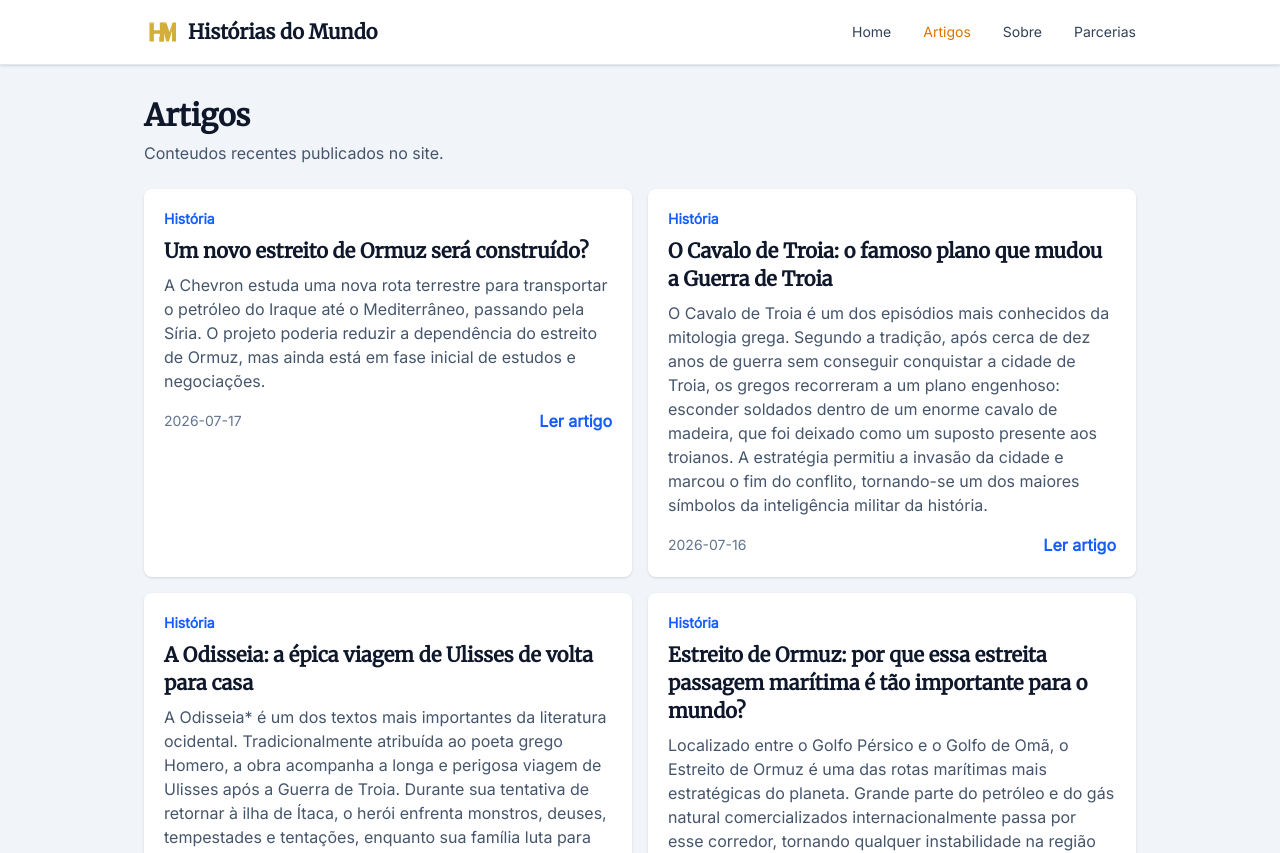
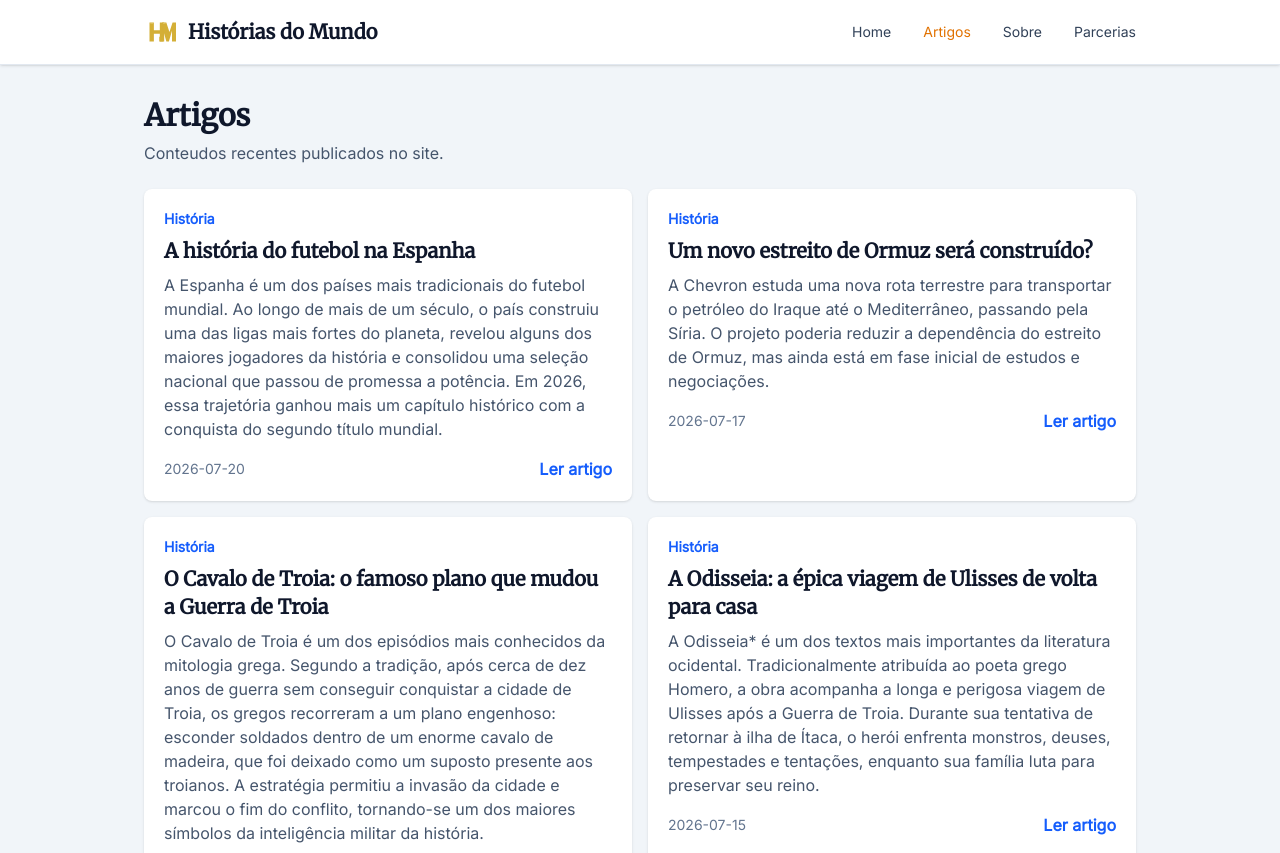
Before and after one commit to jordanlp19/Hist-rias-do-mundo, a React (Vite) app in the folder frontend/: page /artigos in a window 1280 px wide. Shown: the top 853 px of the page. Built offline with nearby package versions, Linux system fonts and the light colour scheme; what tailwind-animations would draw is missing.

Commit message:
Novo artigo

```diff
--- a/frontend/src/data/articles.js
+++ b/frontend/src/data/articles.js
@@ -3,6 +3,7 @@ import hormuzImage from "../assets/articles/Strait_of_Hormuz.webp";
 import odisseiImage from "../assets/articles/odisseia.webp";
 import troiaiImage from "../assets/articles/cavalodetroia.webp";
 import newOrmuziImage from "../assets/articles/newOrmuz.webp";
+import espanhaiImage from "../assets/articles/espanha.webp";
 
 const articles = [
   {
@@ -340,6 +341,49 @@ Associated Press - informações sobre os acordos assinados, o trajeto proposto
 
 Agência Internacional de Energia - dados sobre o volume de petróleo transportado pelo estreito de Ormuz e as rotas alternativas existentes.`,
   },
+
+  {
+    id: 7,
+    title: "A história do futebol na Espanha",
+    slug: "Futebol na Espanha",
+    description:
+      "A Espanha é um dos países mais tradicionais do futebol mundial. Ao longo de mais de um século, o país construiu uma das ligas mais fortes do planeta, revelou alguns dos maiores jogadores da história e consolidou uma seleção nacional que passou de promessa a potência. Em 2026, essa trajetória ganhou mais um capítulo histórico com a conquista do segundo título mundial.",
+    category: "História",
+    image: espanhaiImage,
+    date: "2026-07-20",
+    author: "Jordan Lopes",
+    content: `O futebol chegou à Espanha no final do século XIX, levado principalmente por trabalhadores britânicos que atuavam em portos e regiões industriais. Rapidamente o esporte ganhou popularidade, dando origem aos primeiros clubes e campeonatos nacionais.
+
+Em 1929 foi criada a La Liga, a primeira divisão do futebol espanhol. Desde então, a competição tornou-se uma das mais prestigiadas do mundo, reunindo clubes históricos como Real Madrid, Barcelona, Atlético de Madrid, Athletic Bilbao e Valencia. O campeonato também foi palco de alguns dos maiores jogadores da história, entre eles Alfredo Di Stéfano, Johan Cruyff, Cristiano Ronaldo, Lionel Messi, Xavi, Iniesta e muitos outros.
+
+Durante décadas, a seleção espanhola era conhecida por montar boas equipes, mas encontrava dificuldades para transformar esse potencial em títulos. A principal conquista antes do século XXI havia sido a Eurocopa de 1964.
+
+A grande mudança começou na década de 2000. Baseada em uma geração extremamente talentosa formada por jogadores como Iker Casillas, Xavi Hernández, Andrés Iniesta, Xabi Alonso, David Villa, Sergio Ramos e Carles Puyol, a Espanha adotou um estilo de jogo baseado na posse de bola e nos passes rápidos, conhecido mundialmente como "tiki-taka".
+
+Os resultados foram históricos. A seleção conquistou a Eurocopa de 2008, a Copa do Mundo de 2010 e novamente a Eurocopa de 2012, tornando-se a primeira seleção da história a vencer três grandes torneios internacionais consecutivos.
+
+Na Copa do Mundo de 2010, realizada na África do Sul, a Espanha conquistou seu primeiro título mundial ao derrotar a Holanda por 1 a 0 na prorrogação. O gol de Andrés Iniesta entrou para a história como um dos momentos mais marcantes do futebol espanhol.
+
+Após alguns anos de renovação, uma nova geração passou a liderar a equipe. Jogadores como Pedri, Lamine Yamal, Nico Williams, Rodri e outros talentos recolocaram a Espanha entre as principais seleções do mundo. O título da Eurocopa de 2024 confirmou o retorno da equipe ao mais alto nível e abriu caminho para uma nova fase de sucesso.
+
+O bicampeonato mundial em 2026
+
+Em 19 de julho de 2026, a Espanha escreveu mais uma página histórica ao conquistar sua segunda Copa do Mundo. Na decisão, disputada contra a Argentina, a partida terminou empatada sem gols no tempo normal. Na prorrogação, Ferran Torres marcou o único gol do jogo, garantindo a vitória por 1 a 0 e o bicampeonato mundial para La Roja.
+
+Com a conquista, a Espanha passou a integrar o grupo das seleções bicampeãs mundiais, ao lado de França e Uruguai, ficando atrás apenas de Brasil, Alemanha, Itália e Argentina no ranking histórico de títulos. Além disso, confirmou a força de uma nova geração que promete manter o país entre as maiores potências do futebol mundial pelos próximos anos.
+
+Fontes:
+
+FIFA - História e perfil da seleção espanhola na Copa do Mundo.
+
+FIFA - Espanha conquista o segundo título mundial e ranking de campeões.
+
+FIFA - Resumo da final da Copa do Mundo de 2026.
+
+Associated Press (AP) - Cobertura da final Espanha x Argentina.
+
+The Guardian - Análise da campanha e da conquista espanhola na Copa do Mundo de 2026.`,
+  },
 ];
 
 export default articles;
```
Also changed, not shown: frontend/src/assets/articles/espanha.webp (added).
